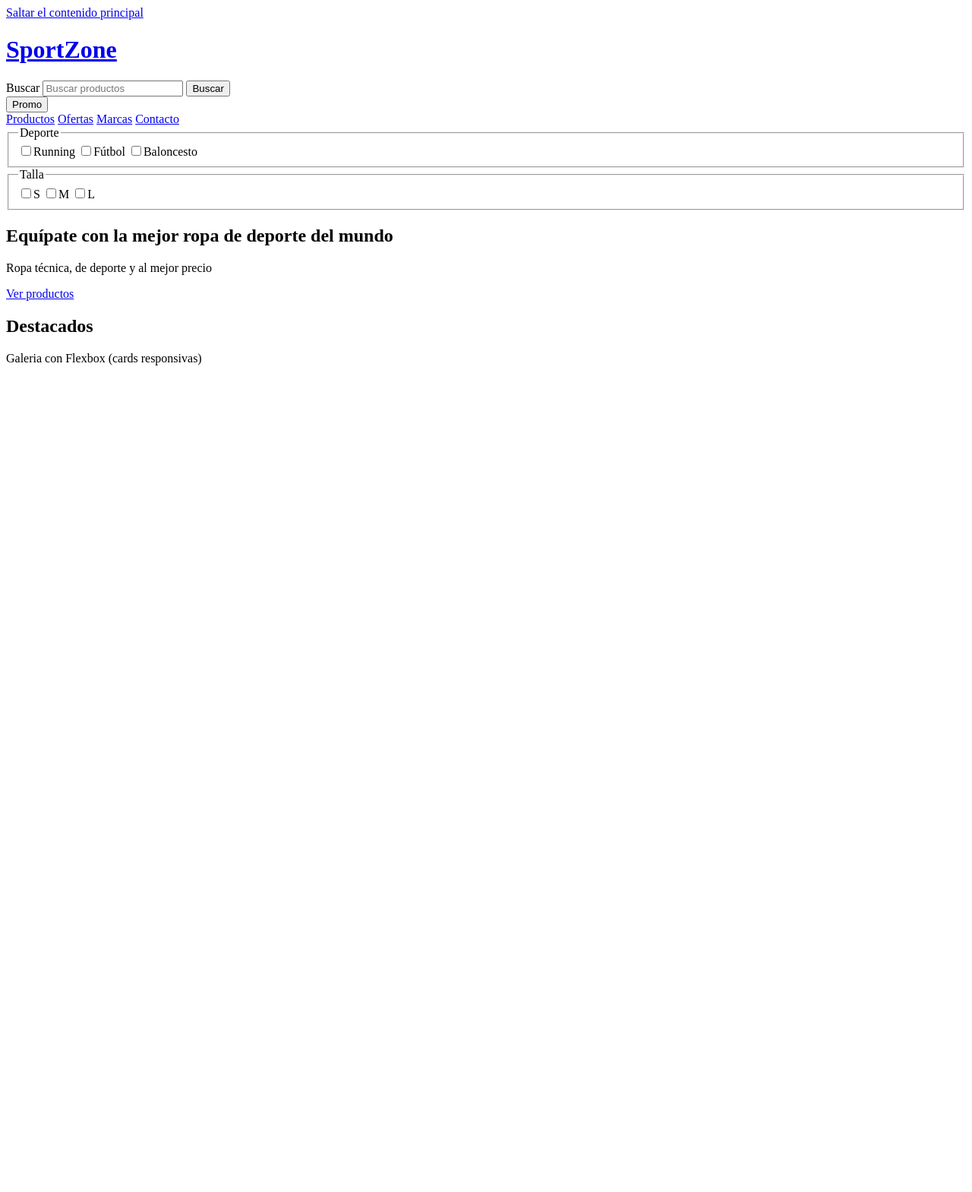
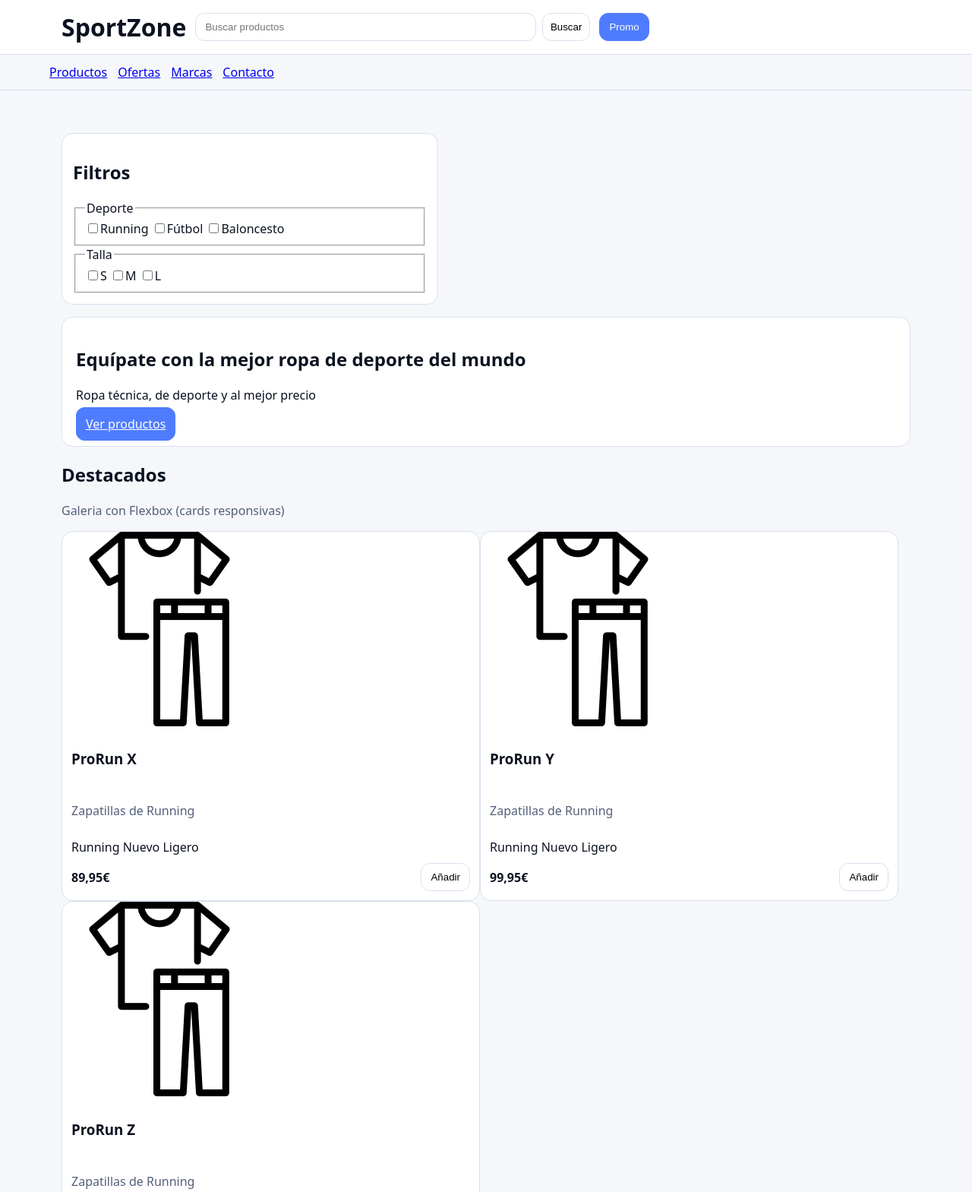
Before and after one commit to FernandoPaul/Diseno-de-Interfaces-Web, a plain HTML site: page Ejercicio 6/Ejercicio6.html in a window 1280 px wide. Shown: the top 1569 px of the page at 76% size. Before the commit the page ends 800 px from the top, so only its background shows below. Drawn offline with Linux system fonts and the light colour scheme.

Commit message:
Seguir con el Ejercicio 6 de las Clases Online

```diff
--- a/Ejercicio 6/CSS/styles.css
+++ b/Ejercicio 6/CSS/styles.css
@@ -0,0 +1,170 @@
+*{
+    box-sizing: border-box;
+}
+body{
+    margin: 0;
+    font-family: system-ui, -apple-system, BlinkMacSystemFont, 'Segoe UI', Roboto, Oxygen, Ubuntu, Cantarell, 'Open Sans', 'Helvetica Neue', sans-serif;
+    background-color: #f5f7fb;
+    color: #0b1220;
+}
+img{
+    max-width: 100%;
+    display: block;
+}
+:root{
+    --card: #fff;
+    --border: #d9e0ee;
+    --muted: #54607a;
+    --primary: #4f7cff;
+    --gap: 16px;
+    --maxw: 1150px;
+    --header-h: 72px;
+}
+.container{
+    max-width: var(--maxw);
+    margin: 0 auto;
+    padding: 0 16px;
+
+}
+.muted{
+    color: var(--muted);
+
+}
+.sr-only{
+    position: absolute;
+    width: 1px;
+    height: 1px;
+    overflow: hidden;
+    clip: rect(0,0,0,0) ;
+    white-space: nowrap;
+}
+.skip-link{
+    position: absolute;
+    left: -999px;
+    top: 10px;
+    background: #fff;
+    border: 1px solid var(--border);
+    padding: 10px 12px;
+    border-radius: 10px;
+}
+.skip-link:focus{
+    left: 12px;
+    z-index: 9999;
+}
+.btn{
+    padding: 10px 12px;
+    border: 1px solid var(--border);
+    background: #fff;
+    border-radius: 12px;
+    cursor: pointer;
+}
+.btn-primary{
+    background: var(--primary);
+    border-color: var(--primary);
+    color: #fff;
+}
+.site-header{
+    position: fixed;
+    top: 0;
+    left: 0;
+    right: 0;
+    height: var(--header-h);
+    background: var(--card);
+    border-bottom: 1px solid var(--border);
+    z-index: 1000;
+}
+.header-inner{
+    height: 100%;
+    display: flex;
+    align-items: center;
+    gap: 12px;
+}
+.brand a{
+    font-weight: 800;
+    text-decoration: none;
+    color: inherit;
+}
+.search{
+    display: flex;
+    gap: 8px;
+    flex: 1;
+    max-width: 520px;
+}
+
+.search input{
+    flex: 1;
+    padding: 10px 12px;
+    border: 1px solid var(--border);
+    border-radius: 12px;
+}
+.search button{
+    padding: 10px;
+    border: 1px solid var(--border);
+    border-radius: 12px;
+    background: #fff;
+}
+.site-nav{
+    position: sticky;
+    top: var(--header-h);
+    background: rgb(245, 247, 251, .92);
+    border-bottom: 1px solid var(--border);
+}
+.nav-inner{
+    display: flex;
+    gap: 14px;
+    padding: 12px 0;
+}
+.page-grid{
+    padding-top: calc(var(--header-h) + 56px);
+}
+.page-grid{
+    display: grid;
+    grid-template-columns: (12, 1fr);
+    gap: var(--gap);
+    align-items: center;
+}
+.sidebar{
+    grid-column: span 3;
+}
+.main{
+    grid-column: span 6;
+}
+.cart{
+    grid-column: span 3;
+}
+.sidebar, .cart, .hero, .product-card{
+    background: var(--card);
+    border: 1px solid var(--border);
+    border-radius: 15px;
+}
+.sidebar, .cart{
+    padding: 14px;
+}
+.hero{
+    padding: 18px;
+    margin-bottom: var(--gap);
+}
+.product-gallery{
+    display: flex;
+    flex-wrap: wrap;
+    grid: var(--gap);
+}
+.product-card{
+    width: calc(50% - (var(--gap) / 2));
+    overflow: hidden;
+}
+.product-card img{
+    aspect-ratio: 16/10;
+    object-fit: cover; /* Se queda dentro de la tarjeta */
+}
+.product-body{
+    padding: 12px;
+    display: flex;
+    flex-direction: column;
+    gap: 10px;
+}
+.product-foot{
+    display: flex;
+    justify-content: space-between;
+    align-items: center;
+}
--- a/Ejercicio 6/Ejercicio6.html
+++ b/Ejercicio 6/Ejercicio6.html
@@ -13,11 +13,11 @@
         <div class="container header-inner">
             <h1 class="brand"><a href="#">SportZone</a></h1>
             <form action="" class="search" role="search" aria-label="Buscardor de productos">
-                <label class="se-only" for="q">Buscar</label>
+                <label class="sr-only" for="q">Buscar</label>
                 <input type="search" name="" id="q" placeholder="Buscar productos">
                 <button type="submit">Buscar</button>
             </form>
-            <button class="btn brn-primary" type="button" id="openModal">Promo</button>
+            <button class="btn btn-primary" type="button" id="openModal">Promo</button>
         </div>
     </header>
     <nav class="site-nav" aria-label="Navegación Principal">
@@ -30,6 +30,8 @@
     </nav>
     <div class="container page-grid">
         <aside class="sidebar" aria-label="Filtros">
+            <h2>Filtros</h2>
+
             <div class="filters sticky">
                 <fieldset>
                     <legend>Deporte</legend>
@@ -51,11 +53,68 @@
                 <p>Ropa técnica, de deporte y al mejor precio</p>
                 <a class="btn btn-primary" href="#productos">Ver productos</a>
             </section>
-            <section id="prodcutos" class="productos_section">
+            <section id="productos" class="productos_section">
                 <header class="section-head">
                     <h2>Destacados</h2>
                     <p class="muted">Galeria con Flexbox (cards responsivas)</p>
                 </header>
+
+                <div class="product-gallery">
+                    <article class="product-card">
+                        <img src="IMG/ropa.png" alt="Imagen de ropa" srcset="">
+                        <div class="product-body">
+                            <h3>ProRun X</h3>
+                            <p class="muted">Zapatillas de Running</p>
+                            <!-- Floats: etiquetas -->
+                            <div class="tags-floats">
+                                <span class="tag">Running</span>
+                                <span class="tag">Nuevo</span>
+                                <span class="tag">Ligero</span>
+                            </div>
+
+                            <div class="product-foot">
+                                <strong>89,95€</strong>
+                                <button class="btn" type="button">Añadir</button>
+                            </div>
+                        </div>
+                    </article>
+                    <article class="product-card">
+                        <img src="IMG/ropa.png" alt="Imagen de ropa" srcset="">
+                        <div class="product-body">
+                            <h3>ProRun Y</h3>
+                            <p class="muted">Zapatillas de Running</p>
+                            <!-- Floats: etiquetas -->
+                            <div class="tags-floats">
+                                <span class="tag">Running</span>
+                                <span class="tag">Nuevo</span>
+                                <span class="tag">Ligero</span>
+                            </div>
+
+                            <div class="product-foot">
+                                <strong>99,95€</strong>
+                                <button class="btn" type="button">Añadir</button>
+                            </div>
+                        </div>
+                    </article>
+                    <article class="product-card">
+                        <img src="IMG/ropa.png" alt="Imagen de ropa" srcset="">
+                        <div class="product-body">
+                            <h3>ProRun Z</h3>
+                            <p class="muted">Zapatillas de Running</p>
+                            <!-- Floats: etiquetas -->
+                            <div class="tags-floats">
+                                <span class="tag">Running</span>
+                                <span class="tag">Nuevo</span>
+                                <span class="tag">Ligero</span>
+                            </div>
+
+                            <div class="product-foot">
+                                <strong>109,95€</strong>
+                                <button class="btn" type="button">Añadir</button>
+                            </div>
+                        </div>
+                    </article>
+                </div>
             </section>
         </main>
     </div>
```
Also changed, not shown: Ejercicio 6/IMG/ropa.png (added).
